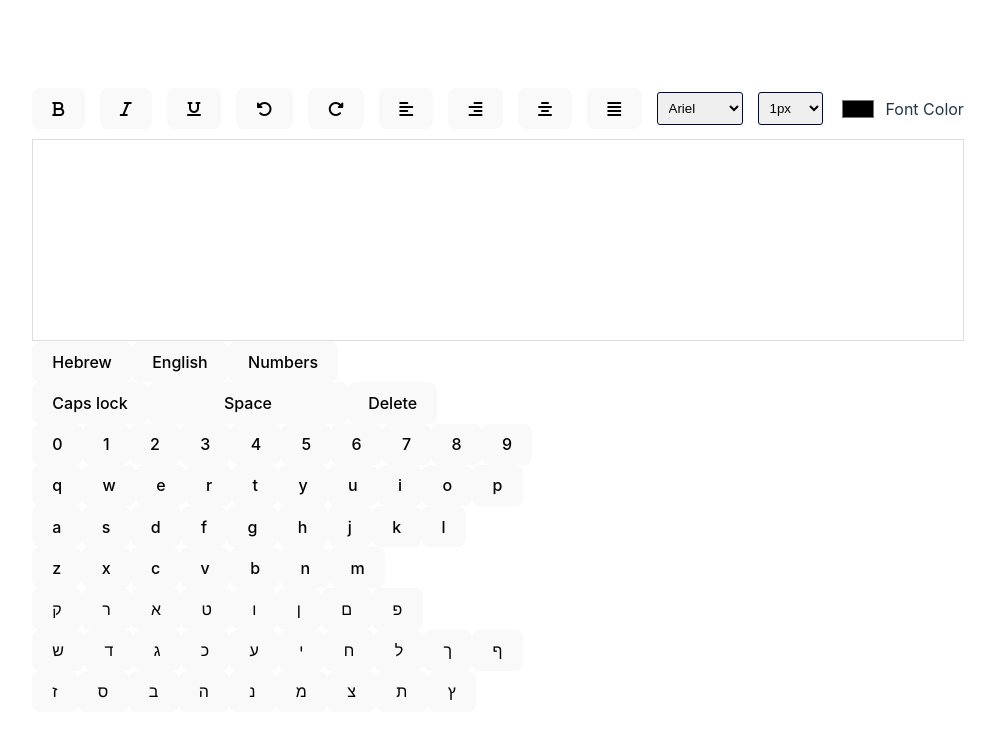
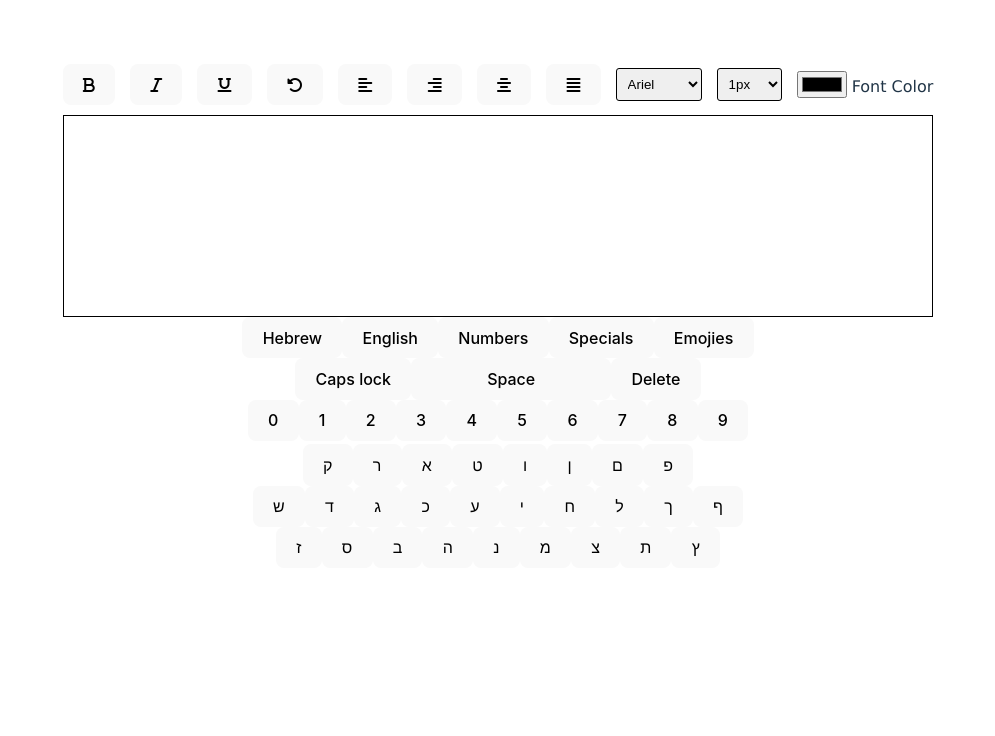
Before and after one commit to shirelk/Project4FSWD, a React (Vite) app: page / in a window 1280 px wide. Shown: the top 736 px of the page, without its empty margins (142-1137 px from the left). Built offline with nearby package versions, Linux system fonts and the light colour scheme.

Commit message:
needs emojies

```diff
--- a/src/App.css
+++ b/src/App.css
@@ -3,39 +3,6 @@
   margin: 0 auto;
   padding: 2rem;
 }
-
-/* .input {
-  width: 350px;
-  height: 200px;
-} */
-
-/* .logo {
-  height: 6em;
-  padding: 1.5em;
-  will-change: filter;
-  transition: filter 300ms;
-}
-.logo:hover {
-  filter: drop-shadow(0 0 2em #646cffaa);
-}
-.logo.react:hover {
-  filter: drop-shadow(0 0 2em #61dafbaa);
-} */
-
-/* @keyframes logo-spin {
-  from {
-    transform: rotate(0deg);
-  }
-  to {
-    transform: rotate(360deg);
-  }
-}
-
-@media (prefers-reduced-motion: no-preference) {
-  a:nth-of-type(2) .logo {
-    animation: logo-spin infinite 20s linear;
-  }
-} */
 
 .card {
   padding: 2em;
@@ -44,35 +11,54 @@
 .EngKeyboard {
   position:relative;
   visibility: collapse;
+  text-align: center;
+  margin: auto;
+  display: block;
+}
+
+.HebKeyboard {
+  top: -120px;
+  position: relative;
+  visibility: collapse;
+  text-align: center;
+  margin: auto;
+  display: block;
+}
+
+.NumbersKeyboard {
+  position: relative;
+  visibility: collapse;
+  text-align: center;
+  margin: auto;
+  display: block;
+}
+
+.SpecialChars{
+  position: relative;
+  visibility: collapse;
+  text-align: center;
+  margin: auto;
+  display: block;
+  top: -120px;
+}
+
+.EmojiesKeyboard{
+  position: relative;
+  visibility: collapse;
+  text-align: center;
+  margin: auto;
+  display: block;
+  top: -120px;
 }
 
 .space {
   width: 200px;
-}
-
-.HebKeyboard {
-  visibility: collapse;
-}
-
-.NumbersKeyboard {
-  visibility: visible;
+  /* border: 1.5px solid black; */
 }
 
 .App{
   top: 200px;
 }
-
-/* .container{
-  background-color: #ffffff;
-  width: 70vmin;
-  padding: 50px 30px;
-  position: absolute;
-  transform: translate(-50%, -50%);
-  left: 50%;
-  top: 15%;
-  border-radius: 10px;
-  box-shadow: 0 25px 50px rgba(7, 20, 35, 0.2);
-} */
 
 .options {
   display: flex;
@@ -83,40 +69,13 @@
 
 select{
   padding:7px;
-  border: 1px solid #020929;
+  border: 1.5px solid black;
   border-radius: 3px;
 }
 
-.input-wrapper{
-  display: flex;
-  align-items: center;
-  gap: 8px;
-}
-
-input[type="color"]{
-  -webkit-appearance: none;
-  -moz-appearance: none;
-  appearance: none;
-  background-color: transparent;
-  width:40px;
-  height:28px;
-  border: none;
-  cursor: pointer;
-}
-
-/* input[type="color"]::-webkit-color-swatch {
-  border-radius: 15px;
-  box-shadow: 0 0 0 2px #ffffff, 0 0 0 3px #020929;
-}
-
-input[type="color"]::-moz-color-swatch {
-  border-radius: 15px;
-  box-shadow: 0 0 0 2px #ffffff, 0 0 0 3px #020929;
-} */
-
 #text-input{
   margin-top: 10px;
-  border: 1px solid #dddddd;
+  border: 1.5px solid black;
   padding: 20px;
   height: 20vh;
   /* width: 400px;
@@ -126,3 +85,19 @@ input[type="color"]::-moz-color-swatch {
 .active{
   background-color: #e0e9ff;
 }
+
+button:hover{
+  border: 1px solid rgb(234, 15, 52);
+  transition: 1s;
+}
+
+.KeyboardOptions, .KeyboardInputs{
+  position: relative;
+  text-align: center;
+  margin: auto;
+  display: block;
+}
+
+.font-color{
+  font-family: Verdana, Geneva, Tahoma, sans-serif;
+}
--- a/src/App.jsx
+++ b/src/App.jsx
@@ -3,6 +3,8 @@ import "./App.css";
 import HebrewKeyboard from "./components/HebrewKeyboard";
 import EnglishKeyboard from "./components/EnglishKeyboard";
 import OptionsKeyboard from "./components/OptionsKeyboard";
+import SpecialChars from "./components/specialChars";
+import EmojiesKeyboard from "./components/EmojiesKeyboard";
 
 export default class App extends Component {
   constructor(props) {
@@ -17,18 +19,21 @@ export default class App extends Component {
       fontSize: "16px",
       fontName: "Arial",
       color: "black",
-      alignment: "left"
+      alignment: "left",
+      undo: "",
     };
   }
 
   //Style function
   boldUpdate = () => { this.setState({isBold: !this.state.isBold});}
-  underlineUpdate = () => {console.log("underline!"); this.setState({underline: !this.state.underline});}
+  underlineUpdate = () => {this.setState({underline: !this.state.underline});}
   italicUpdate = () => { this.setState({italic: !this.state.italic});}
 
   fontSizeUpdate = (event)=>{this.setState({fontSize: event.target.value})}
   fontNameUpdate = (event)=>{this.setState({fontName: event.target.value})}
   colorUpdate = (event)=>{this.setState({color: event.target.value})}
+
+  undoUpdate = ()=>{this.setState({undo: !this.state.undo});}
 
   alignFullUpdate =()   =>  {this.setState(   {alignment: "justify"}   );}
   alignCenterUpdate =() =>  {this.setState(   {alignment: "center"}    );}
@@ -46,7 +51,8 @@ export default class App extends Component {
       boldC: this.state.isBold? 'bold' : '',
       underline: this.state.underline? 'underline':'',
       italic: this.state.italic? 'italic':'',
-      align: this.state.alignment
+      align: this.state.alignment,
+      undo: this.state.undo
 
   }
     this.setState((prev)=> ({ inputValue: [...prev.inputValue, designChar ] }));
@@ -80,6 +86,7 @@ export default class App extends Component {
       boldUpdate: this.boldUpdate,
       underlineUpdate: this.underlineUpdate,
       italicUpdate: this.italicUpdate,
+      undoUpdate: this.undoUpdate,
       fontNameUpdate: this.fontNameUpdate,
       fontSizeUpdate: this.fontSizeUpdate,
       alignFullUpdate: this.alignFullUpdate,
@@ -90,14 +97,9 @@ export default class App extends Component {
     }
 
     const { capsLockOn } = this.state;
-    const { inputValue, output, bold } = this.state;
+    // const { inputValue, output, bold } = this.state;
 
     const numbers = "0123456789";
-    // const emojy1 = "😀😁😂🤣😃😄😅😆😉😊";
-    // const emojy2 = "😋😎😍😘🥰😗😙🥲😚☺️";
-    const specials1 = "!@#$%^&*()-_=+";
-    const specials2 = "/'[]{};:?.,";
-
     const NumKeys = this.inputButtons(numbers);
 
     let input=[...this.state.inputValue];
@@ -136,6 +138,7 @@ export default class App extends Component {
                     ? "visible"
                     : "collapse";
 
+
               }}
             >
               Hebrew
@@ -148,6 +151,7 @@ export default class App extends Component {
                   englishKeyboard.style.visibility === "collapse"
                     ? "visible"
                     : "collapse";
+
               }}
             >
               English
@@ -164,6 +168,31 @@ export default class App extends Component {
             >
               Numbers
             </button>
+            <button
+              onClick={() => {
+                const specialChars =
+                  document.querySelector(".SpecialChars");
+                specialChars.style.visibility =
+                  specialChars.style.visibility === "collapse"
+                    ? "visible"
+                    : "collapse";
+              }}
+            >
+              Specials
+            </button>
+            <button
+              onClick={() => {
+                const emojies =
+                  document.querySelector(".EmojiesKeyboard");
+                  emojies.style.visibility =
+                  emojies.style.visibility === "collapse"
+                    ? "visible"
+                    : "collapse";
+              }}
+            >
+              Emojies
+            </button>
+
           </div>
 
           <div className="KeyboardOptions">
@@ -186,6 +215,10 @@ export default class App extends Component {
 
           <EnglishKeyboard capsLockOn={this.state.capsLockOn} inputButtons={this.inputButtons} />
           <HebrewKeyboard func={this.inputButtons} />
+          <SpecialChars input={this.inputButtons} />
+          <EmojiesKeyboard emoj={this.inputButtons} />
+
+
 
         </div>
       </div>
--- /dev/null
+++ b/src/components/EmojiesKeyboard.jsx
@@ -0,0 +1,28 @@
+import React, { Component } from 'react';
+import "../App.css";
+
+
+export default class EmojiesKeyboard extends Component {
+    constructor(props) {
+        super(props);
+
+    }
+
+    render() {
+
+        const emojy1 = "☺☺☺☺☺☺☺☺☺";
+        const emojy2 = "☺☺☺☺☺☺☺☺☺";
+
+        const EmojKeys1 = this.props.emoj(emojy1);
+        const EmojKeys2 = this.props.emoj(emojy2);
+
+        return (
+
+            <div className="EmojiesKeyboard" style={{ visibility: "hidden" }}>
+                <div>{EmojKeys1}</div>
+                <div>{EmojKeys2}</div>
+            </div>
+
+        );
+    }
+}
--- a/src/components/EnglishKeyboard.jsx
+++ b/src/components/EnglishKeyboard.jsx
@@ -1,4 +1,5 @@
 import React, { Component } from 'react';
+import "../App.css";
 
 
 export default class EnglishKeyboard extends Component {
@@ -21,7 +22,7 @@ export default class EnglishKeyboard extends Component {
 
         return (
 
-            <div className="EngKeyboard" style={{ visibility: "visible" }}>
+            <div className="EngKeyboard" style={{ visibility: "hidden" }}>
                 <div>{EngKeys1}</div>
                 <div>{EngKeys2}</div>
                 <div>{EngKeys3}</div>
--- a/src/components/HebrewKeyboard.jsx
+++ b/src/components/HebrewKeyboard.jsx
@@ -1,4 +1,5 @@
 import React, { Component } from 'react';
+import "../App.css";
 
 
 class HebrewKeyboard extends Component {
--- a/src/components/OptionsKeyboard.jsx
+++ b/src/components/OptionsKeyboard.jsx
@@ -10,6 +10,7 @@ export default class OptionsKeyboard extends Component {
     boldUpdate = () => { this.props.styleFunctionsProp.boldUpdate(); }
     italicUpdate = () => { this.props.styleFunctionsProp.italicUpdate(); }
     underlineUpdate = () => { this.props.styleFunctionsProp.underlineUpdate(); }
+    undoUpdate = () => { this.props.styleFunctionsProp.undoUpdate(); }
     alignLeftUpdate = () => { this.props.styleFunctionsProp.alignLeftUpdate(); }
     alignRightUpdate = () => { this.props.styleFunctionsProp.alignRightUpdate(); }
     alignCenterUpdate = () => { this.props.styleFunctionsProp.alignCenterUpdate(); }
@@ -28,8 +29,8 @@ export default class OptionsKeyboard extends Component {
                 <button id="underline" onClick={this.underlineUpdate} className="option-button format"><i className="fa-solid fa-underline"></i></button>
 
                 { /*Undo-Redo*/}
-                <button id="undo" className="option-button"><i className="fa-solid fa-rotate-left"></i></button>
-                <button id="redo" className="option-button"><i className="fa-solid fa-rotate-right"></i></button>
+                <button id="undo" onClick={this.undoUpdate} className="option-button"><i className="fa-solid fa-rotate-left"></i></button>
+                {/* <button id="redo" className="option-button"><i className="fa-solid fa-rotate-right"></i></button> */}
 
                 {/* Alignment */}
                 <button id="justigyLeft" onClick={this.alignLeftUpdate} className="option-button align"><i className=" fa-solid fa-align-left"></i></button>
@@ -56,7 +57,7 @@ export default class OptionsKeyboard extends Component {
                 {/* Color */}
                 <div className="input-wrapper">
                     <input type="color" id="foreColor"  onChange={this.colorUpdate} className="adv-option-button"></input>
-                    <label htmlFor="foreColor">Font Color</label>
+                    <label className="font-color" htmlFor="foreColor"> Font Color</label>
                 </div>
             </div>
 
--- /dev/null
+++ b/src/components/SpecialChars.jsx
@@ -0,0 +1,31 @@
+import React, { Component } from 'react';
+import "../App.css";
+
+
+export default class SpecialChars extends Component {
+
+    constructor(props) {
+        super(props);
+
+    }
+
+    render(){
+
+        const specials1 = "!@#$%^&*()-_=+";
+        const specials2 = "/'[]{};:?.,";
+
+
+        const SpecKeys1 = this.props.input(specials1);
+        const SpecKeys2 = this.props.input(specials2);
+
+        return(
+
+            <div className="SpecialChars" style={{ visibility: "hidden" }}>
+                <div>{SpecKeys1}</div>
+                <div>{SpecKeys2}</div>
+            </div>
+
+        );
+
+    }
+}
```
